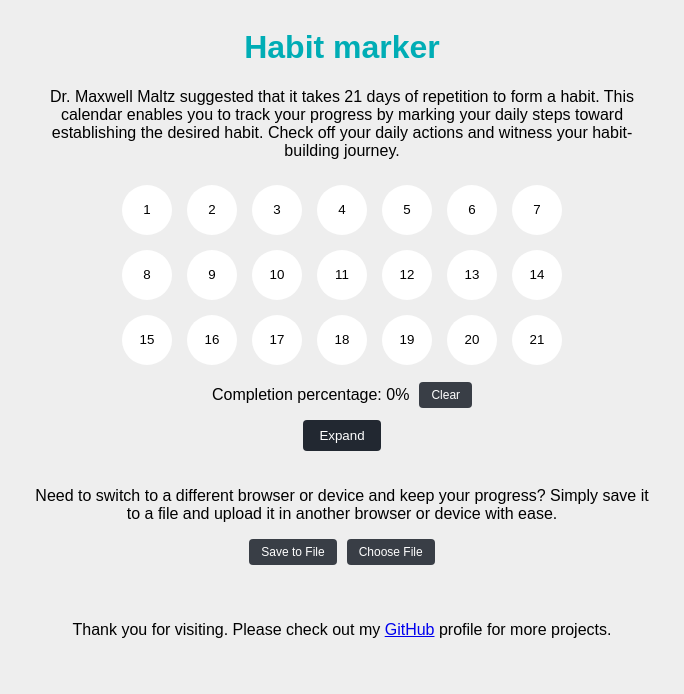
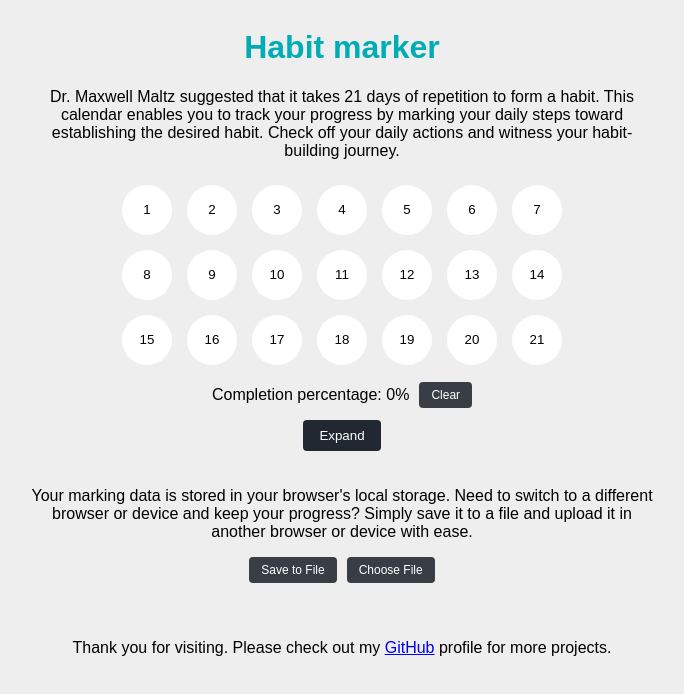
Before and after one commit to tautminas/habit-marker, a React (Vite) app: page / in a window 1280 px wide. Shown: the top 694 px of the page, without its empty margins (298-982 px from the left). Built offline with nearby package versions, Linux system fonts and the light colour scheme.

Commit message:
Rewrite elements to semantically correct ones

```diff
--- a/src/App.jsx
+++ b/src/App.jsx
@@ -93,7 +93,7 @@ function App() {
 
   return (
     <div className="app-container">
-      <div className="header">
+      <header className="header">
         <h1>Habit marker</h1>
         <p>
           Dr. Maxwell Maltz suggested that it takes 21 days of repetition to
@@ -101,9 +101,9 @@ function App() {
           marking your daily steps toward establishing the desired habit. Check
           off your daily actions and witness your habit-building journey.
         </p>
-      </div>
+      </header>
 
-      <div className="buttons-section">
+      <section className="buttons-section">
         {buttonStates.slice(0, displayedButtons).map((state, index) => (
           <button
             key={index}
@@ -113,14 +113,14 @@ function App() {
             {index + 1}
           </button>
         ))}
-      </div>
+      </section>
 
-      <div className="completion-percentage">
+      <section className="completion-percentage">
         <p>Completion percentage: {toggledPercentage}%</p>
         <button onClick={clearAllButtons}>Clear</button>
-      </div>
+      </section>
 
-      <div className="expand-action">
+      <section className="expand-action">
         <button onClick={handleExpandCollapse} className="tooltip">
           {displayedButtons === 21 ? "Expand" : "Collapse"}
           <span className="tooltiptext">
@@ -128,13 +128,14 @@ function App() {
             progress with a 100-day habit journey.
           </span>
         </button>
-      </div>
+      </section>
 
-      <div className="save-section">
+      <section className="save-section">
         <p>
-          Need to switch to a different browser or device and keep your
-          progress? Simply save it to a file and upload it in another browser or
-          device with ease.
+          Your marking data is stored in your browser's local storage. Need to
+          switch to a different browser or device and keep your progress? Simply
+          save it to a file and upload it in another browser or device with
+          ease.
         </p>
         <div className="file-actions">
           <button onClick={saveToJSONFile}>Save to File</button>
@@ -149,8 +150,9 @@ function App() {
             />
           </label>
         </div>
+      </section>
 
-        <div className="footer">
+      <footer className="footer">
         <p>
           Thank you for visiting. Please check out my{" "}
           <a href="https://github.com/tautminas" target="_blank">
@@ -158,8 +160,7 @@ function App() {
           </a>{" "}
           profile for more projects.
         </p>
-        </div>
-      </div>
+      </footer>
     </div>
   );
 }
```
Lines whose indentation alone changed are shown as unchanged.
